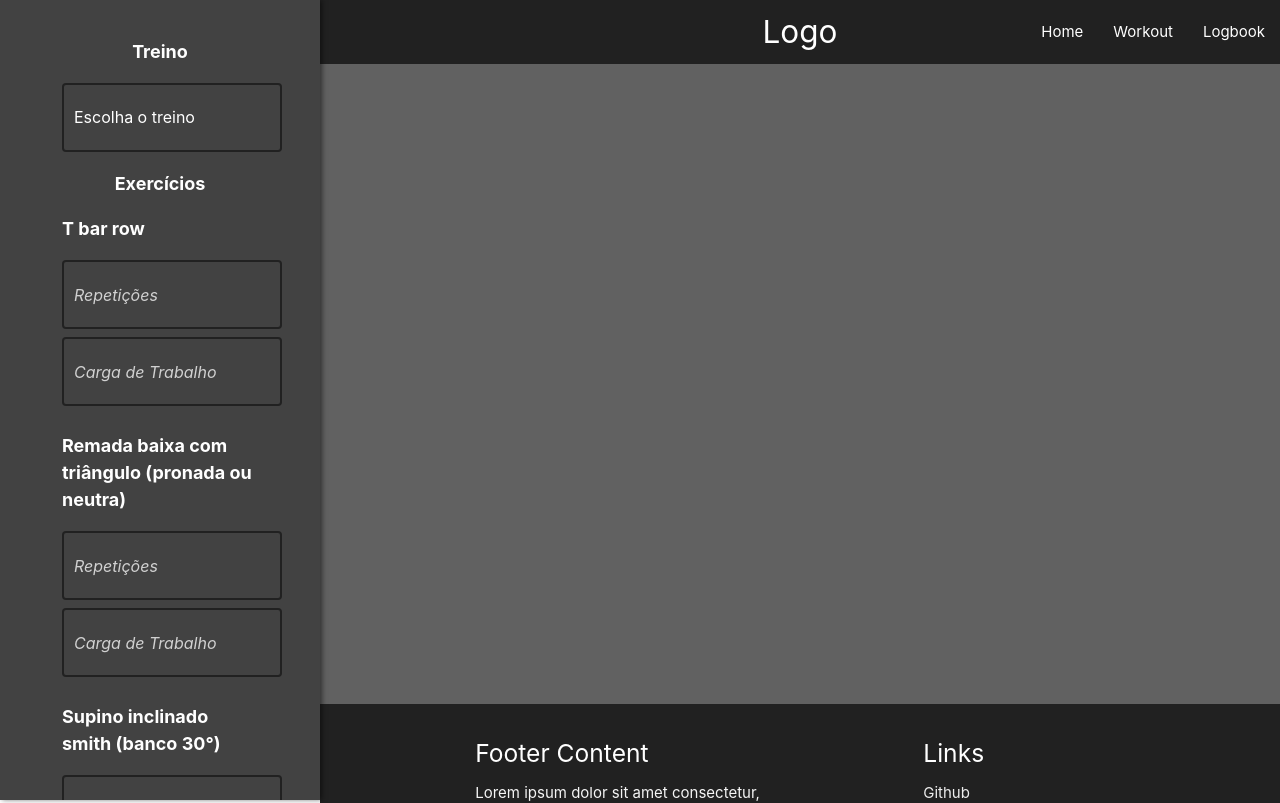
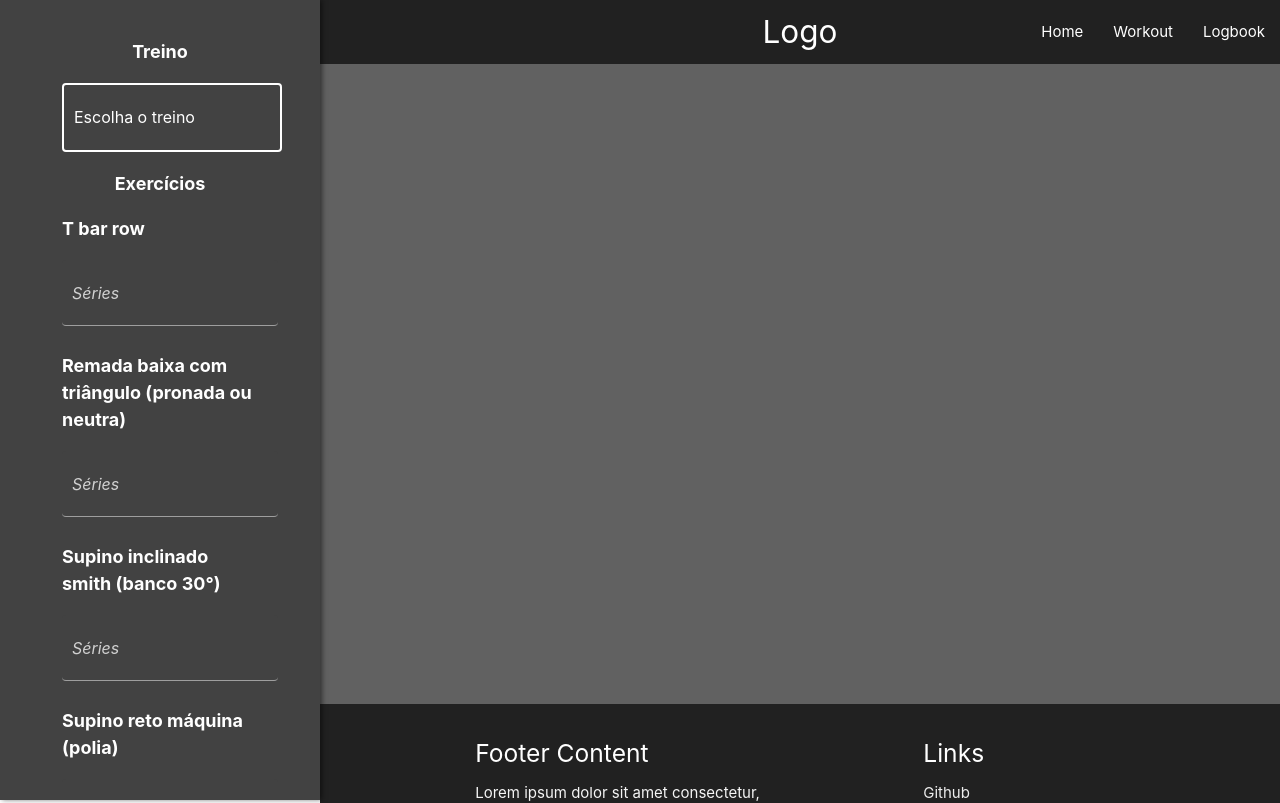
Before and after one commit to LMMPSx/PROTOCOL, a React (Create React App) app: page /logbook in a window 1280 px wide. Shown: the top 803 px of the page. Built offline with nearby package versions, Linux system fonts and the light colour scheme.

Commit message:
Mudanças no componente Form (antigo Logbook)

```diff
--- a/src/components/Form/index.tsx
+++ b/src/components/Form/index.tsx
@@ -12,6 +12,7 @@ export function Form() {
     }, []);
 
     const [selectedTreino, setSelectedTreino] = useState("A1");
+    const [seriesInputs, setSeriesInputs] = useState<Record<number, number[]>>({});
 
     const treinoOptions: Record<string, string[]> = {
         A1: [
@@ -71,6 +72,29 @@ export function Form() {
 
     const exercises = treinoOptions[selectedTreino] || [];
 
+    const handleSeriesChange = (exerciseIndex: number, seriesCount: number) => {
+        const maxSeries = 10;
+        if (seriesCount > maxSeries) {
+            seriesCount = maxSeries;
+        }
+
+        const updatedInputs = { ...seriesInputs };
+        updatedInputs[exerciseIndex] = Array.from({ length: seriesCount }, () => 0);
+        setSeriesInputs(updatedInputs);
+    }
+
+    const handleRepetitionChange = (exerciseIndex: number, seriesIndex: number, value: number) => {
+        const maxReps = 20;
+        if (value > maxReps) {
+            window.alert("Usuário, pare de treinar fofo.");
+            value = maxReps;
+        }
+
+        const updatedInputs = { ...seriesInputs };
+        updatedInputs[exerciseIndex][seriesIndex] = value;
+        setSeriesInputs(updatedInputs);
+    }
+
     return (
         <form action="">
             <div className="container center-align">
@@ -94,11 +118,55 @@ export function Form() {
                 <div className="center-align">
                     <p className="text-form white-text">Exercícios</p>
                 </div>
-                    {exercises.map((exercise, index) => (
-                        <div>
-                            <p className="text-form white-text" key={index} >{exercise}</p>
-                            <input type="number" className="grey darken-3 white-text" placeholder="Repetições" required/>
-                            <input type="number" className="grey darken-3 white-text" placeholder="Carga de Trabalho" required/>
+                {exercises.map((exercise, exerciseIndex) => (
+                    <div key={exerciseIndex}>
+                        <p className="text-form white-text">{exercise}</p>
+                        <input
+                            type="number"
+                            className="grey darken-3 white-text"
+                            placeholder="Séries"
+                            max={10}
+                            required
+                            onChange={(e) => handleSeriesChange(exerciseIndex, parseInt(e.target.value) || 0)}
+                        />
+                        {seriesInputs[exerciseIndex]?.map((_, seriesIndex) => (
+                            <>
+                                <input
+                                    key={seriesIndex}
+                                    type="number"
+                                    className="reps grey darken-3 white-text"
+                                    placeholder={`Repetições ${seriesIndex + 1}° série`}
+                                    max={20}
+                                    required
+                                    onChange={(e) =>
+                                        handleRepetitionChange(
+                                            exerciseIndex,
+                                            seriesIndex,
+                                            parseInt(e.target.value) || 0
+                                        )
+                                    }
+
+                                >
+                                </input>
+
+                                <input
+                                    key={seriesIndex}
+                                    type="number"
+                                    className="carga grey darken-3 white-text"
+                                    placeholder={`Carga de trabalho ${seriesIndex + 1}° série`}
+                                    required
+                                    onChange={(e) =>
+                                        handleRepetitionChange(
+                                            exerciseIndex,
+                                            seriesIndex,
+                                            parseInt(e.target.value) || 0
+                                        )
+                                    }
+
+                                >
+                                </input>
+                            </>
+                        ))}
                     </div>
                 ))}
             </div>
--- a/src/components/Form/styles.css
+++ b/src/components/Form/styles.css
@@ -6,8 +6,8 @@
 
 #logbook {
     padding: 25px;
-    margin-top: "20px";
-    max-height: "100vh";
+    margin-top: 20px;
+    max-height: 100vh;
 }
 
 .select-wrapper input.select-dropdown {
@@ -29,7 +29,7 @@
 .select-wrapper input.select-dropdown {
     background-color: #424242 !important; /* Cor de fundo */
     color: white !important; /* Cor do texto */
-    border: 2px solid #212121 !important; /* Borda */
+    border: 2px solid #fff !important; /* Borda */
     border-radius: 4px !important; /* Bordas arredondadas */
     padding: 10px !important; /* Espaçamento interno */
     font-size: 16px !important; /* Tamanho da fonte */
@@ -70,9 +70,7 @@ ul.dropdown-content li.active {
     color: white !important; /* Cor do texto para a opção ativa */
 }
 
-
 input.grey.darken-3.white-text {
-    border: 2px solid #212121;
     border-radius: 4px;
     padding: 10px;
 }
@@ -84,6 +82,12 @@ input.grey.darken-3.white-text:focus {
 
 input.grey.darken-3.white-text::placeholder {
     font-style: italic;
+}
+
+
+input.grey.darken-3.white-text:focus {
+    border-bottom: 1px solid #fff;
+    box-shadow: 0 1px 0 0 #fff;
 }
 
 button {
```
Lines whose indentation alone changed are shown as unchanged.
